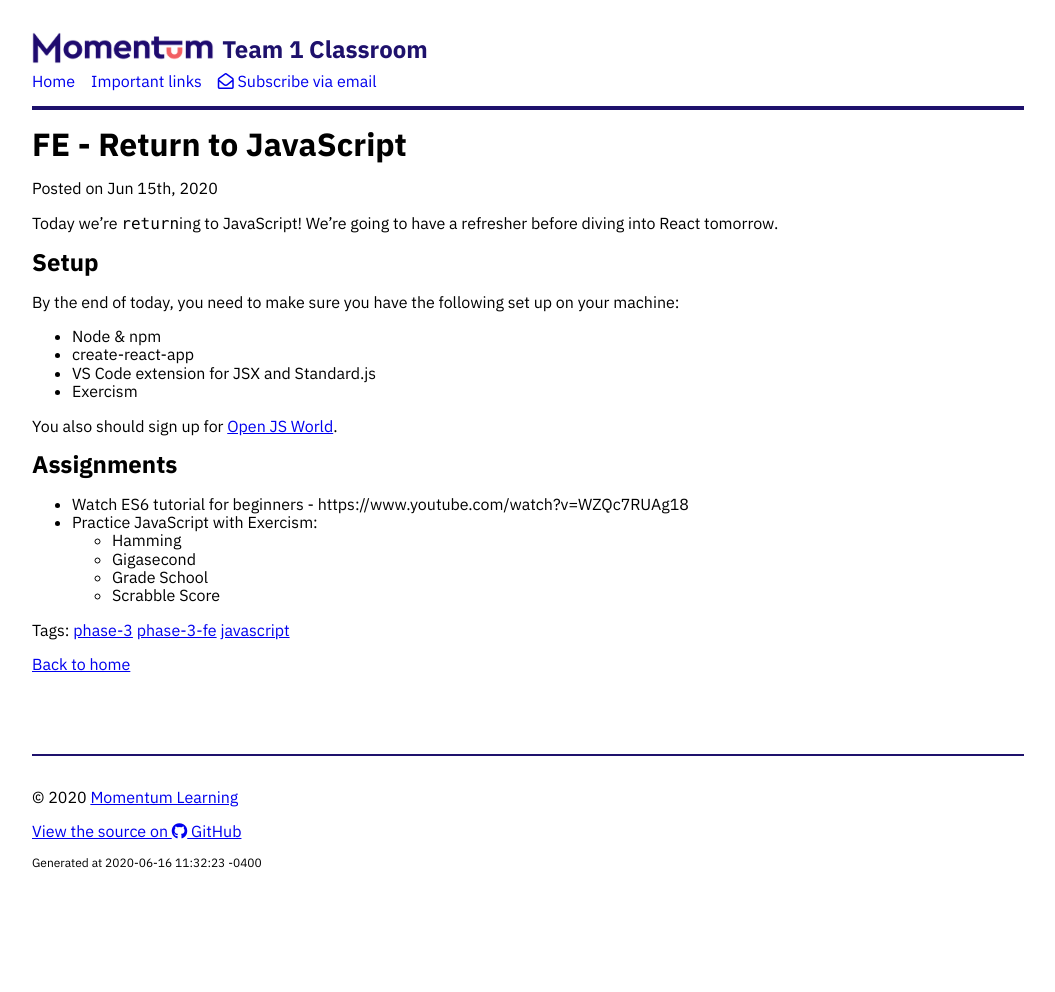
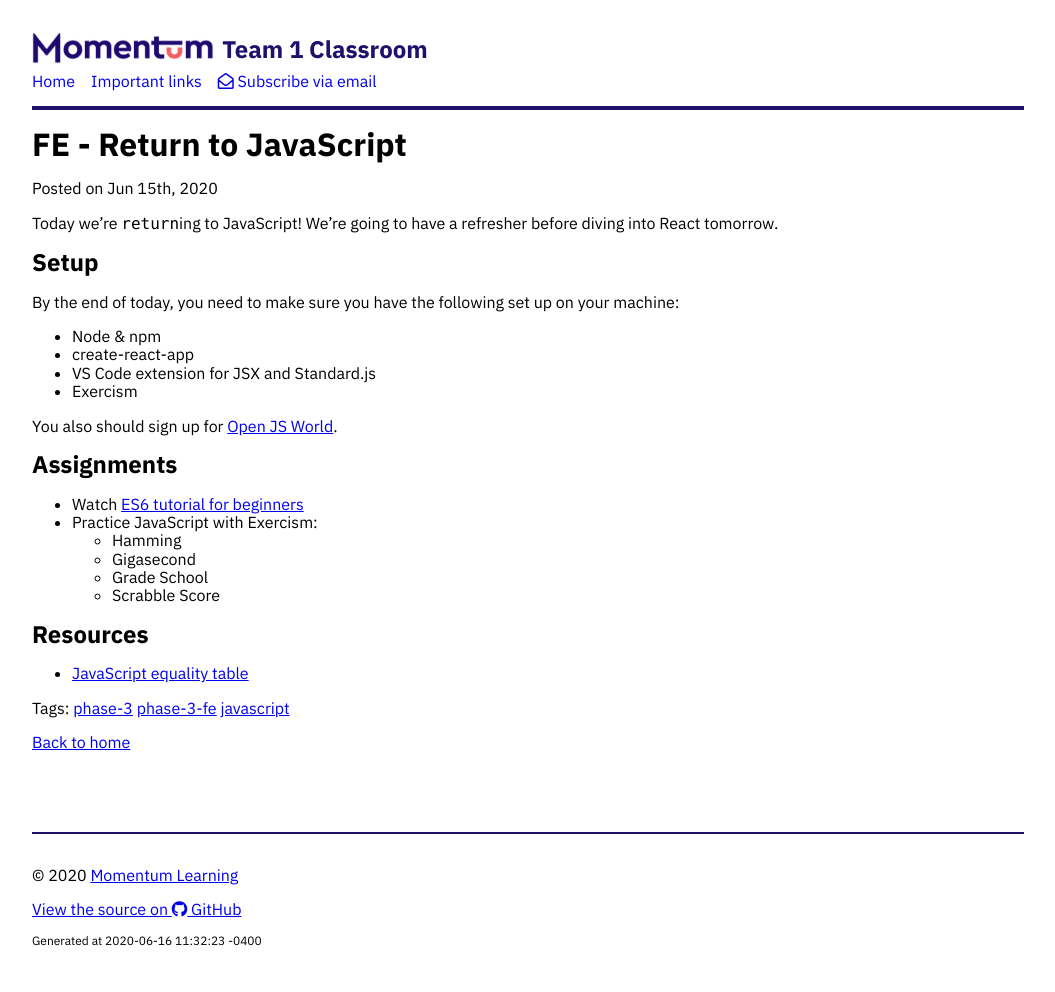
Before and after one commit to Momentum-Morehouse-2/Momentum-Morehouse-2.github.io, a Jekyll site: the page built from _posts/2020-06-15-fe-return-to-js.md, in a window 1280 px wide. Shown: the whole page, without its empty margins (112-1167 px from the left). Built offline with Jekyll 4.4.1, drawn with Linux system fonts in a browser that asks for light colours; nearby versions of some CDN libraries; before the commit the page ends 914 px from its top, so only the background shows below that.

Commit message:
Updates from class

```diff
--- a/_posts/2020-06-15-fe-return-to-js.md
+++ b/_posts/2020-06-15-fe-return-to-js.md
@@ -19,9 +19,13 @@ You also should sign up for [Open JS World](https://events.linuxfoundation.org/o
 
 ## Assignments
 
-- Watch ES6 tutorial for beginners - https://www.youtube.com/watch?v=WZQc7RUAg18
+- Watch [ES6 tutorial for beginners](https://www.youtube.com/watch?v=WZQc7RUAg18)
 - Practice JavaScript with Exercism:
     - Hamming
     - Gigasecond
     - Grade School
     - Scrabble Score
+
+## Resources
+
+- [JavaScript equality table](https://dorey.github.io/JavaScript-Equality-Table/)
```
